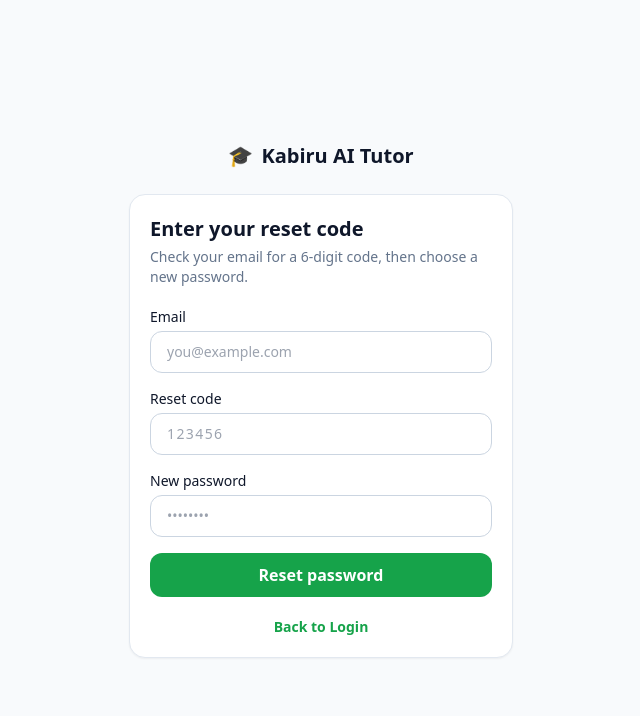
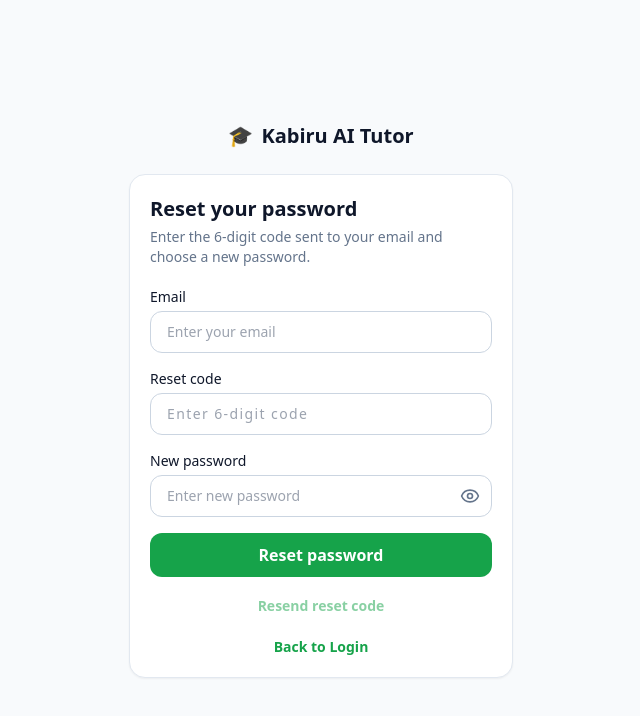
Before and after one commit to kabirusanitureta-gif/kabiru-ai-tutor, a React (Vite) app in the folder frontend/: page /reset-password in a window 1280 px wide. Shown: the top 716 px of the page, without its empty margins (319-959 px from the left). Built offline with nearby package versions, Linux system fonts and the light colour scheme; no server answers.

Commit message:
Fix password reset and add resend reset code

```diff
--- a/frontend/src/api/endpoints.js
+++ b/frontend/src/api/endpoints.js
@@ -23,6 +23,9 @@ export const logoutUser = (refresh_token) => api.post("/api/auth/logout", { refr
 export const forgotPassword = (email) => api.post("/api/auth/forgot-password", { email });
 export const resetPassword = (email, code, new_password) =>
   api.post("/api/auth/reset-password", { email, code, new_password });
+
+export const resendResetCode = (email) =>
+  api.post("/api/auth/resend-reset-code", { email });
 
 // ---- Courses ----
 export const getCourses = () => api.get("/api/courses");
--- a/frontend/src/pages/ResetPassword.jsx
+++ b/frontend/src/pages/ResetPassword.jsx
@@ -1,7 +1,10 @@
-import React, { useState } from "react";
+import React, { useEffect, useState } from "react";
 import { Link, useNavigate, useLocation } from "react-router-dom";
-import { resetPassword } from "../api/endpoints.js";
+import { Eye, EyeOff } from "lucide-react";
+import { resetPassword, resendResetCode } from "../api/endpoints.js";
 import { useAppSettings } from "../context/AppSettingsContext.jsx";
+
+const RESEND_COOLDOWN = 60;
 
 export default function ResetPassword() {
   const { t } = useAppSettings();
@@ -11,31 +14,87 @@ export default function ResetPassword() {
   const [email, setEmail] = useState(location.state?.email || "");
   const [code, setCode] = useState("");
   const [newPassword, setNewPassword] = useState("");
+
+  const [showPassword, setShowPassword] = useState(false);
   const [error, setError] = useState("");
+  const [message, setMessage] = useState("");
   const [loading, setLoading] = useState(false);
+  const [resending, setResending] = useState(false);
   const [success, setSuccess] = useState(false);
+  const [cooldown, setCooldown] = useState(0);
+
+  useEffect(() => {
+    if (cooldown <= 0) return;
+
+    const timer = setInterval(() => {
+      setCooldown((value) => (value > 0 ? value - 1 : 0));
+    }, 1000);
+
+    return () => clearInterval(timer);
+  }, [cooldown]);
+
+  const handleResend = async () => {
+    const normalizedEmail = email.trim().toLowerCase();
+
+    if (!normalizedEmail) {
+      setError("Enter your email address first.");
+      return;
+    }
+
+    setError("");
+    setMessage("");
+    setResending(true);
+
+    try {
+      await resendResetCode(normalizedEmail);
+      setMessage("If that email is registered, a new reset code has been sent.");
+      setCooldown(RESEND_COOLDOWN);
+    } catch (err) {
+      setError(
+        err?.response?.data?.detail ||
+        "Could not resend the code. Please try again shortly."
+      );
+    } finally {
+      setResending(false);
+    }
+  };
 
   const handleSubmit = async (e) => {
     e.preventDefault();
     setError("");
+    setMessage("");
+
+    const normalizedEmail = email.trim().toLowerCase();
+
+    if (!normalizedEmail) {
+      setError("Enter your email address.");
+      return;
+    }
 
     if (code.length !== 6) {
       setError("Enter the 6-digit code from your email.");
       return;
     }
+
     if (newPassword.length < 6) {
       setError("Password must be at least 6 characters.");
       return;
     }
 
     setLoading(true);
+
     try {
-      await resetPassword(email, code, newPassword);
+      await resetPassword(normalizedEmail, code, newPassword);
       setSuccess(true);
-      setTimeout(() => navigate("/login"), 1500);
+
+      setTimeout(() => {
+        navigate("/login", { replace: true });
+      }, 1500);
     } catch (err) {
-      const detail = err?.response?.data?.detail || "Reset failed. Please check your code and try again.";
-      setError(detail);
+      setError(
+        err?.response?.data?.detail ||
+        "Reset failed. Please check your code and try again."
+      );
     } finally {
       setLoading(false);
     }
@@ -44,17 +103,24 @@ export default function ResetPassword() {
   return (
     <div className="min-h-screen flex items-center justify-center bg-slate-50 dark:bg-slate-900 px-4">
       <div className="w-full max-w-sm">
+
         <div className="text-center mb-6">
-          <Link to="/" className="inline-flex items-center gap-2 font-bold text-xl">
+          <Link
+            to="/"
+            className="inline-flex items-center gap-2 font-bold text-xl"
+          >
             <span className="text-brand-600">🎓</span>
             <span>{t("appName")}</span>
           </Link>
         </div>
 
         <div className="card">
-          <h1 className="text-xl font-bold mb-1">Enter your reset code</h1>
+          <h1 className="text-xl font-bold mb-1">
+            Reset your password
+          </h1>
+
           <p className="text-sm text-slate-500 dark:text-slate-400 mb-5">
-            Check your email for a 6-digit code, then choose a new password.
+            Enter the 6-digit code sent to your email and choose a new password.
           </p>
 
           {error && (
@@ -62,55 +128,120 @@ export default function ResetPassword() {
               {error}
             </div>
           )}
+
+          {message && (
+            <div className="mb-4 text-sm bg-green-50 dark:bg-green-900/20 text-green-700 dark:text-green-400 px-4 py-2.5 rounded-xl">
+              {message}
+            </div>
+          )}
+
           {success && (
             <div className="mb-4 text-sm bg-green-50 dark:bg-green-900/20 text-green-700 dark:text-green-400 px-4 py-2.5 rounded-xl">
-              Password reset! Redirecting to login...
+              Password reset successfully! Redirecting to login...
             </div>
           )}
 
           <form onSubmit={handleSubmit} className="space-y-4">
+
             <div>
-              <label className="block text-sm font-medium mb-1">{t("email")}</label>
+              <label className="block text-sm font-medium mb-1">
+                {t("email")}
+              </label>
+
               <input
                 type="email"
                 required
                 value={email}
                 onChange={(e) => setEmail(e.target.value)}
                 className="input-field"
-                placeholder="you@example.com"
+                placeholder="Enter your email"
+                autoComplete="email"
               />
             </div>
+
             <div>
-              <label className="block text-sm font-medium mb-1">Reset code</label>
+              <label className="block text-sm font-medium mb-1">
+                Reset code
+              </label>
+
               <input
                 type="text"
                 inputMode="numeric"
                 maxLength={6}
                 required
                 value={code}
-                onChange={(e) => setCode(e.target.value.replace(/\D/g, ""))}
+                onChange={(e) =>
+                  setCode(e.target.value.replace(/\D/g, ""))
+                }
                 className="input-field tracking-widest"
-                placeholder="123456"
+                placeholder="Enter 6-digit code"
+                autoComplete="one-time-code"
               />
             </div>
+
             <div>
-              <label className="block text-sm font-medium mb-1">New password</label>
-              <input
-                type="password"
-                required
-                value={newPassword}
-                onChange={(e) => setNewPassword(e.target.value)}
-                className="input-field"
-                placeholder="••••••••"
-              />
+              <label className="block text-sm font-medium mb-1">
+                New password
+              </label>
+
+              <div className="relative">
+                <input
+                  type={showPassword ? "text" : "password"}
+                  required
+                  minLength={6}
+                  value={newPassword}
+                  onChange={(e) => setNewPassword(e.target.value)}
+                  className="input-field pr-12"
+                  placeholder="Enter new password"
+                  autoComplete="new-password"
+                />
+
+                <button
+                  type="button"
+                  onClick={() => setShowPassword((value) => !value)}
+                  className="absolute right-3 top-1/2 -translate-y-1/2 text-slate-500 hover:text-slate-700 dark:hover:text-slate-300"
+                  aria-label={
+                    showPassword ? "Hide password" : "Show password"
+                  }
+                >
+                  {showPassword ? (
+                    <EyeOff size={20} />
+                  ) : (
+                    <Eye size={20} />
+                  )}
+                </button>
+              </div>
             </div>
-            <button type="submit" disabled={loading || success} className="btn-primary w-full">
-              {loading ? "..." : "Reset password"}
+
+            <button
+              type="submit"
+              disabled={loading || success}
+              className="btn-primary w-full disabled:opacity-60"
+            >
+              {loading ? "Resetting..." : "Reset password"}
             </button>
           </form>
 
+          <div className="mt-4 text-center">
+            <button
+              type="button"
+              onClick={handleResend}
+              disabled={resending || cooldown > 0 || !email.trim()}
+              className="text-sm text-brand-600 font-semibold hover:underline disabled:opacity-50 disabled:no-underline"
+            >
+              {cooldown > 0
+                ? `Resend code in ${cooldown}s`
+                : resending
+                ? "Sending..."
+                : "Resend reset code"}
+            </button>
+          </div>
+
           <p className="mt-5 text-sm text-center text-slate-600 dark:text-slate-400">
-            <Link to="/login" className="text-brand-600 font-semibold hover:underline">
+            <Link
+              to="/login"
+              className="text-brand-600 font-semibold hover:underline"
+            >
               Back to {t("login")}
             </Link>
           </p>
```
Also changed, not shown: 1 other file (tests, documents, lock files or other folders).
